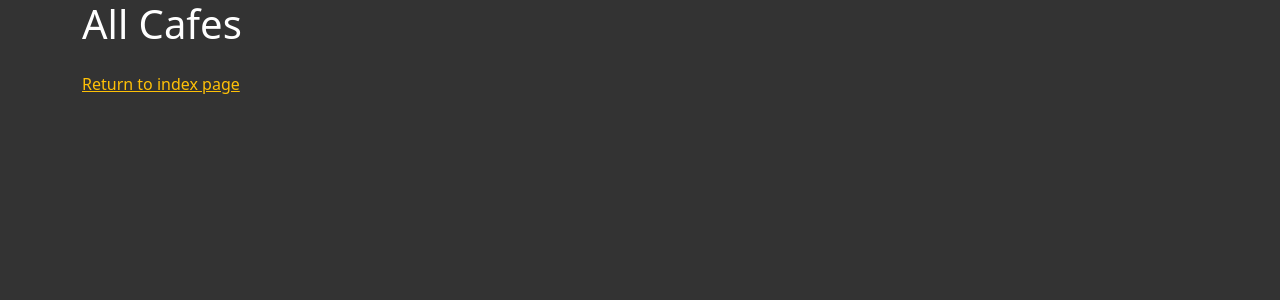
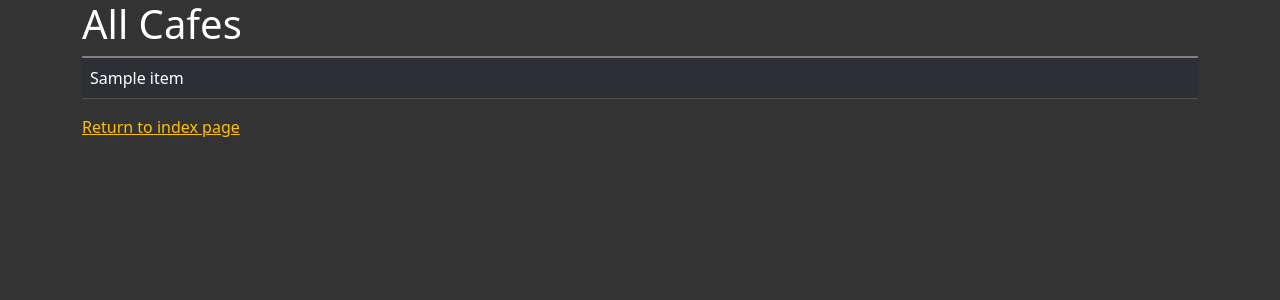
Before and after one commit to ArieKnoester/coffee-and-wifi-exercise, a Flask app: template templates/cafes.html in a window 1280 px wide. Shown: the top 300 px of the page. Run offline with Flask 3, Linux system fonts and the light colour scheme; the template is opened without the code that fills it: most values are stand-ins (such as "Sample title", 1, 10 or a date in 2020); some libraries are stand-ins or nearby versions.

Commit message:
csv data displays in cafes.html

```diff
--- a/templates/cafes.html
+++ b/templates/cafes.html
@@ -6,13 +6,22 @@
 <div class="container">
     <div class="row">
         <div class="col-sm-12">
-
             <h1>All Cafes</h1>
 
 	        <table class="table table-dark table-striped table-hover">
-          <!-- This is where you will write the code to render a Bootstrap
-          Table that contains all the information from the
-          cafe-data.csv file. -->
+                <tbody>
+                    {% for cafe in cafes: %}
+                        <tr class="table-group-divider" style="border-top-color:grey">
+                        {% for item in cafe: %}
+                            {% if "https" in item: %}
+                                <td><a href="{{ item }}">Maps Link</a></td>
+                            {% else: %}
+                                <td>{{ item }}</td>
+                            {% endif %}
+                        {% endfor %}
+                    </tr>
+                    {% endfor %}
+                </tbody>
             </table>
 
             <p><a href="{{ url_for('home') }}">Return to index page</a></p>
```
Lines whose indentation alone changed are shown as unchanged.
